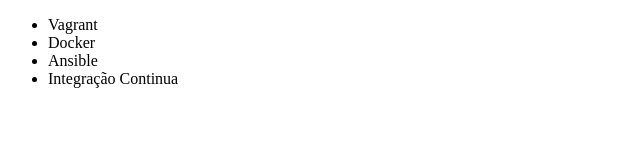
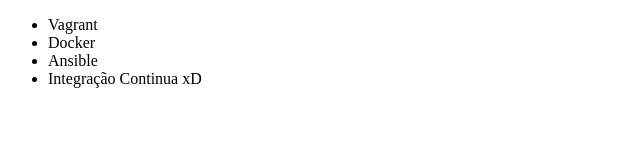
Before and after one commit to feelpsz/alura, a plain HTML site: page index.html in a window 1280 px wide. Shown: the full height of the page, 0-640 px from the left. Drawn offline with Linux system fonts and the light colour scheme.

Commit message:
Alteração do curso de Educação Contínua

```diff
--- a/index.html
+++ b/index.html
@@ -9,7 +9,7 @@
         <li>Vagrant</li>
         <li>Docker</li>
         <li>Ansible</li>
-        <li>Integração Continua</li>
+        <li>Integração Continua xD</li>
     </ul>
 </body>
 </html>
```
